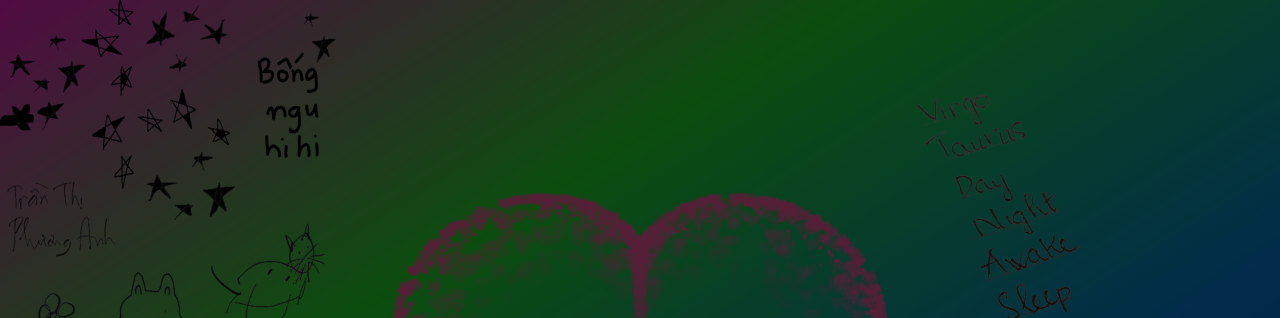
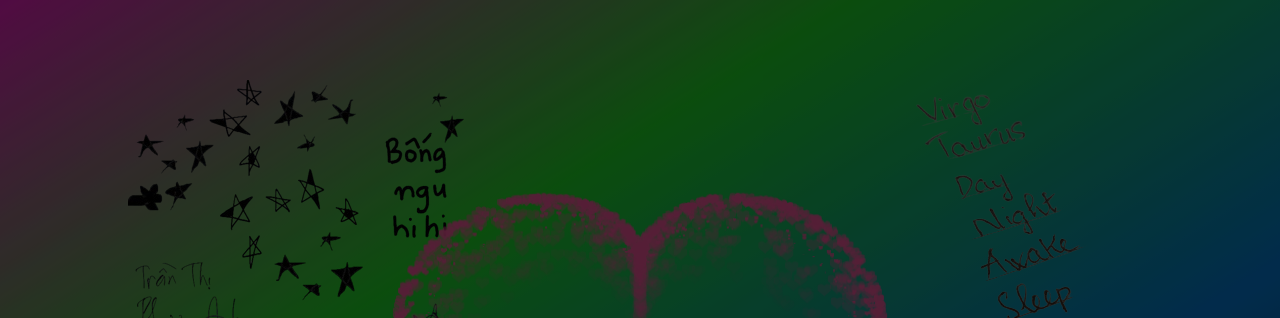
Before and after one commit to embepa/embepa.github.io, a plain HTML site: page index.html in a window 1280 px wide. Shown: the top 318 px of the page. Drawn offline with Linux system fonts and the light colour scheme.

Commit message:
Update styles.css

```diff
--- a/styles.css
+++ b/styles.css
@@ -18,8 +18,8 @@ body {
 body::before {
     content: "";
     position: fixed;
-    top: 0;
-    left: 0;
+    top: 10%;
+    left: 10%;
     width: 100%;
     height: 100%;
     background: url("media/image/16.png") left top no-repeat;
```
